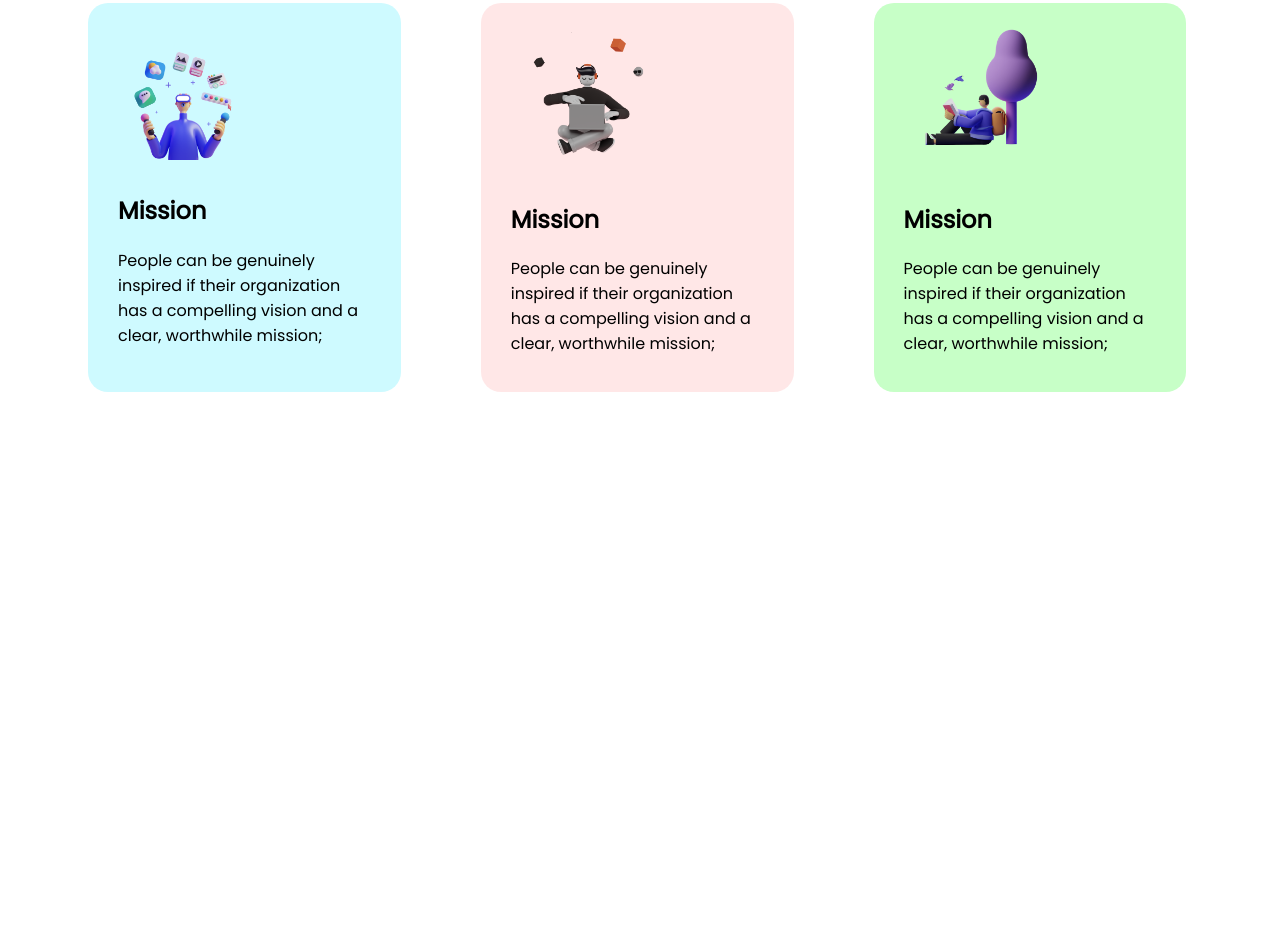
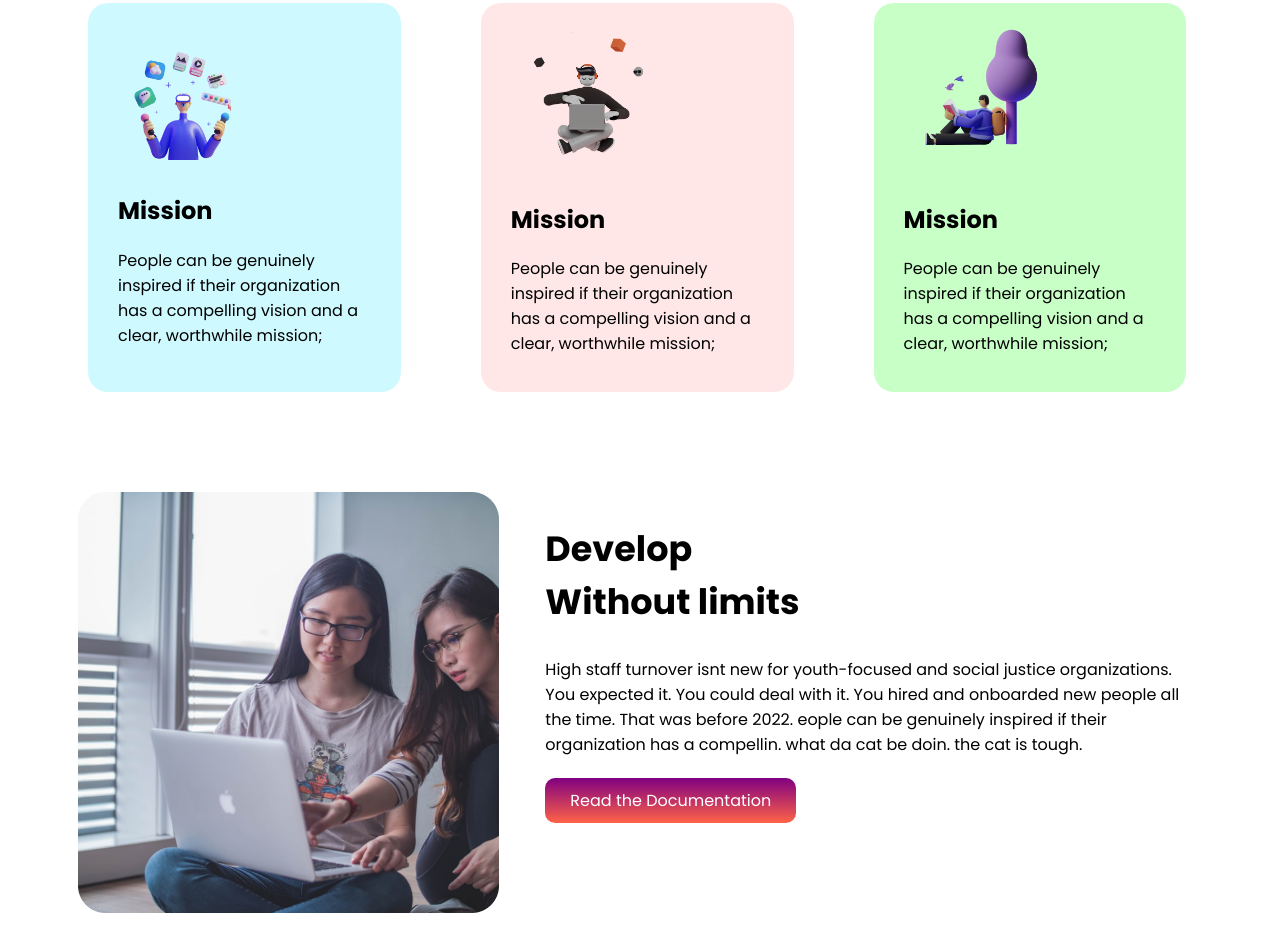
Before and after one commit to Marufux/Assignment-Mission-2022, a plain HTML site: page index.html in a window 1280 px wide. Shown: the part 681-1632 px from the top of the page. Before the commit the page ends 1123 px from the top, so only its background shows below. Drawn offline with Linux system fonts and the light colour scheme.

Commit message:
develop without limits done

```diff
--- a/index.html
+++ b/index.html
@@ -12,12 +12,15 @@
     <link href="https://fonts.googleapis.com/css2?family=Yeseva+One&display=swap" rel="stylesheet">
     <!-- Yeseva One font link  -->
 
-    <!-- Poppins font link  -->
+    <!-- Poppins regular 400 font link  -->
     <link rel="preconnect" href="https://fonts.googleapis.com">
     <link rel="preconnect" href="https://fonts.gstatic.com" crossorigin>
     <link href="https://fonts.googleapis.com/css2?family=Poppins&display=swap" rel="stylesheet">
+    <!-- Poppins regular 400 font link  -->
 
-    <!-- Poppins font link  -->
+    <link rel="preconnect" href="https://fonts.googleapis.com">
+    <link rel="preconnect" href="https://fonts.gstatic.com" crossorigin>
+    <link href="https://fonts.googleapis.com/css2?family=Poppins:wght@700&display=swap" rel="stylesheet">
 
     <!-- css link  -->
     <link rel="stylesheet" href="style.css">
@@ -92,6 +95,28 @@
             </div>
         </div>
     </section>
+    <!-- my mission 2022  -->
+
+    <!-- develop without limits   -->
+    <section class="Develop-without-limits">
+        <div id="half-width">
+            <img id="limit-image" src="images/pictures/coding.png" alt="">
+        </div>
+        <div class="half-width">
+            <h1 id="develop-header">
+                Develop
+                <br> Without limits
+            </h1>
+            <p>
+                High staff turnover isnt new for youth-focused and social justice organizations. You expected it. You
+                could deal with it. You hired and onboarded new people all the time. That was before 2022. eople can be
+                genuinely inspired if their organization has a compellin. what da cat be doin. the cat is tough.
+            </p>
+            <a class="buttons" target="blank"
+                href="https://www.inc.com/justin-bariso/why-intelligent-minds-embrace-rule-of-focus.html#:~:text=So%2C%20use%20the%20rule%20of,about%20five%20minutes%20from%20now.">Read
+                the Documentation</a>
+        </div>
+    </section>
 
 </body>
 
--- a/style.css
+++ b/style.css
@@ -38,7 +38,7 @@ body{
     text-decoration: none;
     color: white;
     border-radius: 10px;
-    padding: 10px 15px;
+    padding: 10px 25px;
     background-image: linear-gradient(purple, tomato);
 }
 
@@ -88,3 +88,21 @@ body{
 #bg-light-green{
     background-color: rgb(199, 255, 199);
 }
+/* <!-- my mission 2022  -->  */
+
+.Develop-without-limits{
+    display: flex;
+    margin: 100px 70px;
+}
+
+#limit-image{
+    width: 90%
+}
+
+#develop-header{
+    font-size: 35px;
+}
+
+.half-width{
+    width: 200%;
+}
```
